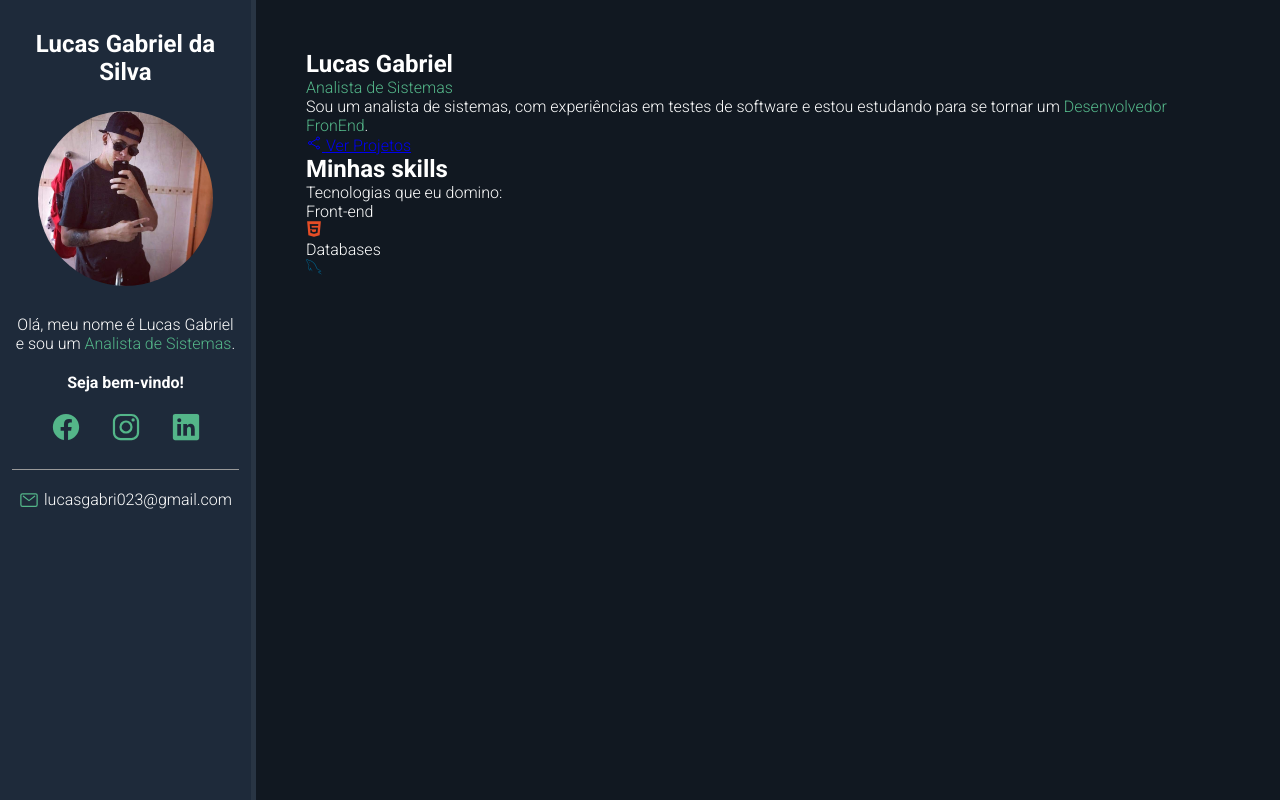
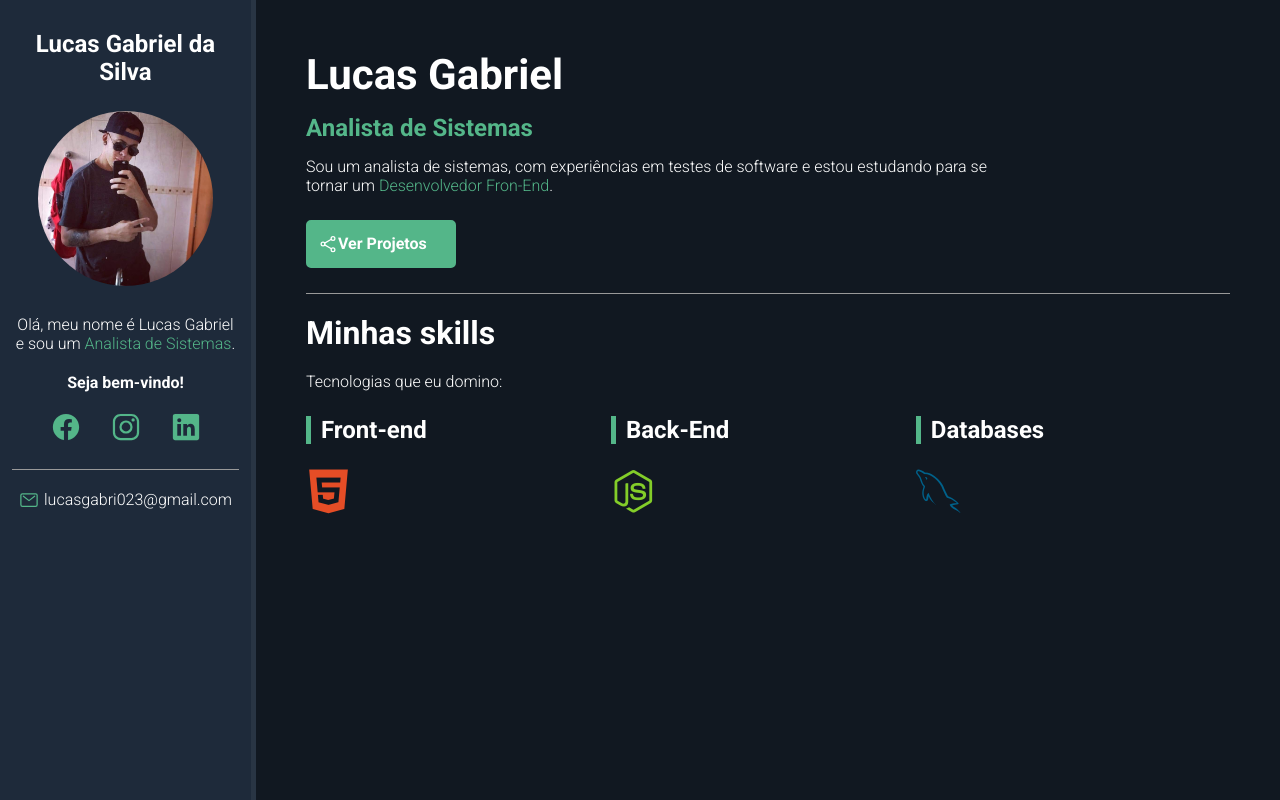
Before and after one commit to LucasGabriel023/lucasgabriel023.github.io, a plain HTML site: page index.html in a window 1280 px wide. Drawn offline with nearby package versions, Linux system fonts and the light colour scheme.

Commit message:
quase finalizando a about-container

```diff
--- a/css/styles.css
+++ b/css/styles.css
@@ -105,3 +105,82 @@ margin-bottom: 25px;
   margin-right: 5px;
   max-width: 20px;
 }
+
+/* about container */
+#name {
+  font-size: 42px;
+  margin-bottom: 15px;
+}
+
+#title {
+  font-size: 24px;
+  margin-bottom: 15px;
+  font-weight: bold;
+}
+
+.description {
+  max-width: 75%;
+  margin-bottom: 10px;
+}
+
+#btn-projects {
+  font-weight: bold;
+  font-size: 16px;
+  color: var(--main-text-color);
+  background-color: var(--main-color);
+  border: 2px solid var(--main-color);
+  border-radius: 5px;
+  text-decoration: none;
+  transition: .5s;
+  margin: 25px 0;
+  padding: 12px 10px;
+  width: 150px;
+  text-align: center;
+  display: flex;
+}
+
+#btn-projects ion-icon,
+#btn-projects span {
+  flex: 1 0 1;
+}
+
+#btn-projects ion-icon {
+  font-size: 20px;
+  max-width: 20px;
+}
+
+#btn-projects:hover {
+  background-color: transparent;
+}
+
+#skills-section-title {
+  border-top: 1px solid var(--border-color);
+  padding-top: 20px;
+  margin-bottom: 20px;
+  font-size: 32px;
+}
+
+#skills-container {
+  display: flex;
+  flex-wrap: wrap;
+  margin-top: 25px;
+}
+
+.skills-box {
+  flex: 1 1 33%;
+  max-width: 33%;
+  margin-bottom: 35px;
+}
+
+.skills-title {
+  font-size: 24px;
+  margin-bottom: 25px;
+  font-weight: bold;
+  padding-left: 10px;
+  border-left: 5px solid var(--main-color);
+}
+
+.skills-box i {
+  font-size: 45px;
+  margin-right: 10px;
+}
--- a/index.html
+++ b/index.html
@@ -32,14 +32,18 @@
     <section id="about-container">
         <h1 id="name">Lucas Gabriel</h1>
         <p id="title"><span class="highlight">Analista de Sistemas</span></p>
-        <p class="description">Sou um analista de sistemas, com experiências em testes de software e estou estudando para se tornar um <span class="highlight">Desenvolvedor FronEnd</span>.</p>
+        <p class="description">Sou um analista de sistemas, com experiências em testes de software e estou estudando para se tornar um <span class="highlight">Desenvolvedor Fron-End</span>.</p>
         <a href="#" id="btn-projects"><ion-icon name="share-social-outline"></ion-icon> <span> Ver Projetos</span></a>
         <h2 id="skills-section-title">Minhas skills</h2>
         <p class="description"> Tecnologias que eu domino:</p>
-        <div id="skills-containers">
+        <div id="skills-container">
            <div class="skills-box">
             <p class="skills-title">Front-end</p>
             <i class="devicon-html5-plain colored"></i>
+           </div>
+           <div class="skills-box">
+            <p class="skills-title">Back-End</p>
+            <i class="devicon-nodejs-plain colored"></i>
            </div>
            <div class="skills-box">
             <p class="skills-title">Databases</p>
```
